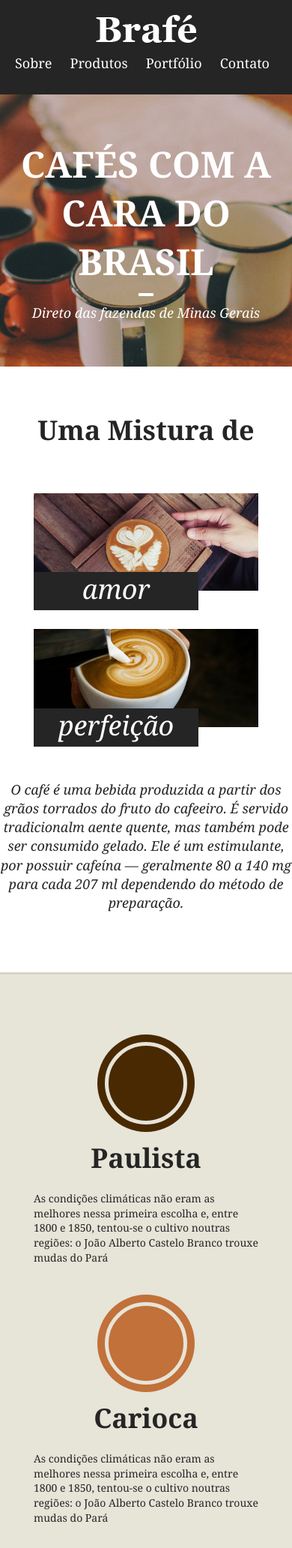
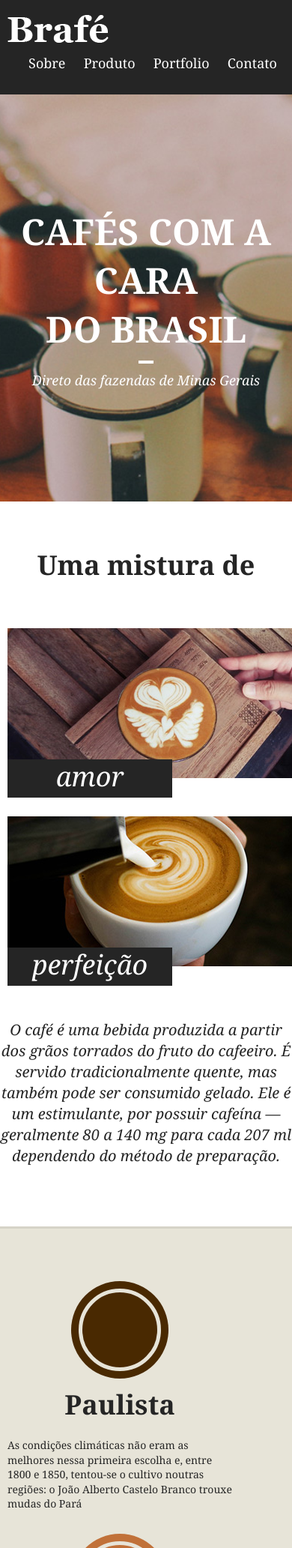
Before and after one commit to dantas-dev/origamid-cursos, a PHP site: page / in a window 390 px wide; the page is wider, and only the part inside the window is pictured. Shown: the top 2065 px of that part at 75% size. Run offline with PHP 8.4, Linux system fonts and the light colour scheme.

Commit message:
update course

```diff
--- a/CSS Avançado Posicionamento/00 BRAFE PURO/css/style.css
+++ b/CSS Avançado Posicionamento/00 BRAFE PURO/css/style.css
@@ -1,30 +1,26 @@
-/*-----------------------
- Reset
------------------------*/
-body,h1,h2,h3,p,ul{
+/* Reset */
+body, h1, h2, h3, p, ul{
   padding: 0px;
   margin: 0px;
 }
 body{
-	font-family: Georgia, serif;
+  font-family: Georgia, 'Times New Roman', Times, serif;
   color: #252525;
 }
-*{
-	box-sizing: border-box;
+* {
+  box-sizing: border-box; /* mantem o width definido sem adicionar mais a ele */
 }
-/*-----------------------
- Menu - HEADER
------------------------*/
+/* Menu */
 .menu{
   background: #252525;
-	padding: 20px 0;
+  padding: 20px 0px;
 }
 .menu-container{
   max-width: 960px;
   margin: 0px auto;
 }
+.menu-container::after, .menu-container::before{
   /* clearfix */
-.menu-container::after, .menu-container::before{
   content: '';
   display: table;
   clear: both;
@@ -46,43 +42,20 @@ body{
   padding: 10px;
   text-decoration: none;
   color: #fff;
-
-	/* cal 'em' =
-		px / pxBase = result
-		example:
-		18px / 16px = 1.125em
-	*/
-	font-size: 1.125em; /* 18px */
-}
-@media (max-width: 739px){
-	.menu-nav{
-		float: none;
-		clear: both;
-	}
-	.menu{
-		text-align: center;
-	}
-	.menu-logo{
-		float: none;
-		margin: 0px auto;
-	}
+  font-size: 1.125em; /* 18(fonte)/16(base) = 1.125 */
 }
 
-/*-----------------------
- Indrodução - MAIN
------------------------*/
+/* Intro */
 .intro{
-	background: url('../img/bg-intro.jpg')
-	no-repeat
-	center center;
+  background: url('../img/bg-intro.jpg') no-repeat center center;
   background-size: cover;
   padding: 150px 0px;
   text-align: center;
-	color: #fff;
+  color:#fff;
 }
 .intro h1{
   text-transform: uppercase;
-	font-size: 3em;  /* 48px */
+  font-size: 3em; /* 48px */
 }
 .intro h1::after{
   content: '';
@@ -96,15 +69,8 @@ body{
   font-style: italic;
   font-size: 1.125em; /* 18px */
 }
-@media (max-width: 739px){
-	.intro{
-		padding: 60px 0px;
-	}
-}
 
-/*-----------------------
- Sobre - ABOUT
------------------------*/
+/* Sobre */
 .sobre{
   padding: 60px 0px;
 }
@@ -112,8 +78,8 @@ body{
   max-width: 960px;
   margin: 0 auto;
 }
+.sobre-container::after, .sobre-container::before{
   /* clearfix */
-.sobre-container::after , .sobre-container::before{
   content: '';
   display: table;
   clear: both;
@@ -126,11 +92,12 @@ body{
 .sobre-item{
   width: 460px;
   float: left;
-	margin:  0px 10px;
+  margin: 0px 10px 0px 10px;
 }
 .sobre-item img{
+  /* por padrao a tag <img> tem cerca de 2px a mais que envolve a imagem, usando o display block, corrigimos isso */
   display: block;
-	max-width: 100%;
+  max-width: 100%; /* da uma certa responsividade para a img */
 }
 .sobre-item h3{
   font-size: 2.25em; /* 36px */
@@ -142,40 +109,23 @@ body{
   font-weight: normal;
   text-align: center;
   padding: 5px 0px 10px 0px;
+  /* posicionar sobre a img para dar efeito */
   top: -25px;
   position: relative;
 }
-.sobre > p{
-	font-size: 1.125em; /* 18px */
+.sobre > p{ /* apenas alterar o P que esta diretamente apos o .sobre */
+  font-size: 1.25em; /* 20px */
   line-height: 1.4em;
   font-style: italic;
   text-align: center;
   margin: 20px auto;
   max-width: 460px;
 }
-@media (min-width: 740px) and (max-width: 980px){
-	.sobre-container{
-		max-width: 720px;
-	}
-	.sobre-item{
-		width: 340px;
-	}
-}
-@media (max-width: 739px){
-	.sobre-container{
-		max-width: 300px;
-	}
-	.sobre-item{
-		width: 300px;
-		margin: 0px auto;
-	}
-}
-/*-----------------------
- Produtos - PRODUCTS
------------------------*/
+
+/* Produtos */
 .produtos{
   background: #e7e4d8;
-	padding: 60px 0;
+  padding: 60px 0px;
   border-top: 3px solid #d6d3c8;
   border-bottom: 3px solid #d6d3c8;
 }
@@ -183,8 +133,8 @@ body{
   max-width: 960px;
   margin: 0px auto;
 }
-/*clearfix*/
-.produtos-container::before, .produtos-container::after{
+.produtos-container::after, .produtos-container::before{
+  /* clearfix */
   content: '';
   display: table;
   clear: both;
@@ -237,43 +186,32 @@ h2.produtos-mineiro::before{
   padding: 15px 0px;
   margin: 20px auto 0px auto;
 }
-@media (min-width: 740px) and (max-width: 980px){
-	.produtos-container{
-		max-width: 720px;
+.produtos-btn:hover{
+  color: #fff;
+  border: 3px solid #252525;
+  background: #403f3f;
 }
-	.produtos-item{
-		width: 220px;
-	}
-}
-@media (max-width: 739px){
-	.produtos-container{
-		max-width: 300px;
-	}
-	.produtos-item{
-		margin: 10px auto 20px auto;
-	}
-}
-/*-----------------------
- Locais - PLACES
------------------------*/
+
+/* locais */
 .locais{
   max-width: 960px;
   margin: 0px auto;
+  padding: 20px 0px;
 }
 .locais-item{
-	clear: both;
+  clear: both;/* resolver problema do float */
   margin: 60px auto;
 }
-/*clearfix*/
-.locais-item::before , .locais-item::after{
+.locais-item::before, .locais-item::after{
+  /* clearfix */
   content: '';
   display: table;
   clear: both;
 }
 .locais-item img{
   width: 460px;
-	display: block;
   float: left;
+  display: block; /* para tirar os 2px a mais que envolve por padrao uma tag img */
   margin: 0px 10px;
 }
 .locais-item > div{
--- a/CSS Avançado Posicionamento/00 BRAFE PURO/index.html
+++ b/CSS Avançado Posicionamento/00 BRAFE PURO/index.html
@@ -1,77 +1,80 @@
 <!DOCTYPE html>
-<html>
+<html lang="pt-br">
+
 <head>
-	<title>Brafe 1 - CSS PURE</title>
-	<meta charset="utf-8">
-	<meta name="viewport" content="width=device-width, initial-scale=1, shrink-to-fit=no">
+  <title>Brafe 1 - Puro</title>
+  <meta charset="UTF-8">
+  <meta name="viewport" content="width=device-width, initial-scale=1.0, shrink-to-fit=no">
   <link rel="stylesheet" type="text/css" href="css/style.css">
 </head>
+
 <body>
-
-<!-- CABEÇALHO(MENU) / HEADER -->
   <header class="menu">
     <div class="menu-container">
-			<a class="menu-logo" href="#"><img src="img/brafe.png" alt="Brafé"></a>
+      <a class="menu-logo" href="#">
+        <img src="img/brafe.png" alt="Brafe Logo">
+      </a>
       <nav class="menu-nav">
         <ul>
-					<li><a href="#">Sobre</a></li>
-					<li><a href="#">Produtos</a></li>
-					<li><a href="#">Portfólio</a></li>
-					<li><a href="#">Contato</a></li>
+          <li>
+            <a href="#">Sobre</a>
+          </li>
+          <li>
+            <a href="#">Produto</a>
+          </li>
+          <li>
+            <a href="#">Portfolio</a>
+          </li>
+          <li>
+            <a href="#">Contato</a>
+          </li>
         </ul>
       </nav>
     </div>
   </header>
-<!-- END CABEÇALHO(MENU) / HEADER -->
 
-<!-- INTRODUÇÃO / MAIN -->
   <main class="intro">
-		<h1>Cafés com a<br> cara do Brasil</h1>
+    <h1>Cafés com a cara<br>do Brasil</h1>
     <p>Direto das fazendas de Minas Gerais</p>
   </main>
-<!-- END INTRODUÇÃO / MAIN -->
 
-<!-- SOBRE / ABOUT -->
   <section class="sobre">
-		<h2>Uma Mistura de</h2>
+    <h2>Uma mistura de</h2>
     <div class="sobre-container">
       <div class="sobre-item">
-				<img src="img/cafe-1.jpg">
+        <img src="img/cafe-1.jpg" alt="cafe amor">
         <h3>amor</h3>
       </div>
       <div class="sobre-item">
-				<img src="img/cafe-2.jpg">
+        <img src="img/cafe-2.jpg" alt="cafe amor">
         <h3>perfeição</h3>
       </div>
     </div>
-		<p>O café é uma bebida produzida a partir dos grãos torrados do fruto do cafeeiro. É servido tradicionalm
-aente quente, mas também pode ser consumido gelado. Ele é um estimulante, por possuir cafeína — geralmente 80 a 140 mg para cada 207 ml dependendo do método de preparação.</p>
+        <p>O café é uma bebida produzida a partir dos grãos torrados do fruto do cafeeiro. É servido tradicionalmente quente,
+          mas também pode ser consumido gelado. Ele é um estimulante, por possuir cafeína — geralmente 80 a 140 mg para cada
+          207 ml dependendo do método de preparação.</p>
   </section>
-<!-- END SOBRE / ABOUT -->
-
-<!-- PRODUTOS / PRODUCTS -->
 
   <section class="produtos">
     <div class="produtos-container">
       <div class="produtos-item">
         <h2 class="produtos-paulista">Paulista</h2>
-				<p>As condições climáticas não eram as melhores nessa primeira escolha e, entre 1800 e 1850, tentou-se o cultivo noutras regiões: o João Alberto Castelo Branco trouxe mudas do Pará</p>
+        <p>As condições climáticas não eram as melhores nessa primeira escolha e, entre 1800 e 1850, tentou-se o cultivo noutras
+          regiões: o João Alberto Castelo Branco trouxe mudas do Pará</p>
       </div>
       <div class="produtos-item">
         <h2 class="produtos-carioca">Carioca</h2>
-				<p>As condições climáticas não eram as melhores nessa primeira escolha e, entre 1800 e 1850, tentou-se o cultivo noutras regiões: o João Alberto Castelo Branco trouxe mudas do Pará</p>
+        <p>As condições climáticas não eram as melhores nessa primeira escolha e, entre 1800 e 1850, tentou-se o cultivo noutras
+          regiões: o João Alberto Castelo Branco trouxe mudas do Pará</p>
       </div>
       <div class="produtos-item">
         <h2 class="produtos-mineiro">Mineiro</h2>
-				<p>As condições climáticas não eram as melhores nessa primeira escolha e, entre 1800 e 1850, tentou-se o cultivo noutras regiões: o João Alberto Castelo Branco trouxe mudas do Pará</p>
+        <p>As condições climáticas não eram as melhores nessa primeira escolha e, entre 1800 e 1850, tentou-se o cultivo noutras
+          regiões: o João Alberto Castelo Branco trouxe mudas do Pará</p>
       </div>
     </div>
-		<a class="produtos-btn" href="#">Saiba Mais</a>
+    <a class="produtos-btn" href="#">Saiba mais</a>
   </section>
-
-<!-- END PRODUTOS / PRODUCTS -->
-
-<!-- LOCAIS / PLACES -->
 
   <section class="locais">
     <div class="locais-item">
@@ -82,7 +85,6 @@ aente quente, mas também pode ser consumido gelado. Ele é um estimulante, por
         <a href="#">Ver mapa</a>
       </div>
     </div>
-
     <div class="locais-item">
       <img src="img/iguatemi.jpg" alt="Brafé unidade iguatemi">
       <div>
@@ -91,7 +93,6 @@ aente quente, mas também pode ser consumido gelado. Ele é um estimulante, por
         <a href="#">Ver mapa</a>
       </div>
     </div>
-
     <div class="locais-item">
       <img src="img/mineirao.jpg" alt="Brafé unidade mineirão">
       <div>
@@ -102,38 +103,26 @@ aente quente, mas também pode ser consumido gelado. Ele é um estimulante, por
     </div>
   </section>
 
-<!-- END LOCAIS / PLACES -->
-
-<!-- ASSINE / NEWSLATTER -->
-
   <section class="assine">
     <div class="assine-container">
       <div class="assine-info">
         <h2>Assine Nossa Newsletter</h2>
         <p>promoções e eventos mensais</p>
       </div>
-
-			<form>
-				<label>E-mail</label>
+      <form action="">
+        <label for="">E-mail</label>
         <input type="text" placeholder="Digite seu e-mail">
         <button type="submit">Enviar</button>
       </form>
     </div>
   </section>
 
-<!-- END ASSINE / NEWSLATTER -->
-
-<!-- FOOTER / RODAPÉ -->
-
   <footer class="footer">
     <div class="footer-container">
-			<p>
-			Este é um projeto da Origamid. Mais em origamid.com<br>Praia de Botafogo, 300, 5º andar - Botafogo - Rio de Janeiro Brafé
-			</p>
-			<img src="img/brafe.png" alt="Brafé">
+      <p>Este é um projeto da Origamid. Mais em origamid.com
+        <br> Praia de Botafogo, 300, 5º andar - Botafogo - Rio de Janeiro</p>
+        <img src="img/brafe.png" alt="Brafe logo">
     </div>
   </footer>
-
-<!-- END FOOTER / RODAPÉ -->
 </body>
 </html>
```
Also changed, not shown: other parts of CSS Avançado Posicionamento/00 BRAFE PURO/css/style.css (+17 -65 lines). Lines whose indentation alone changed are shown as unchanged.
